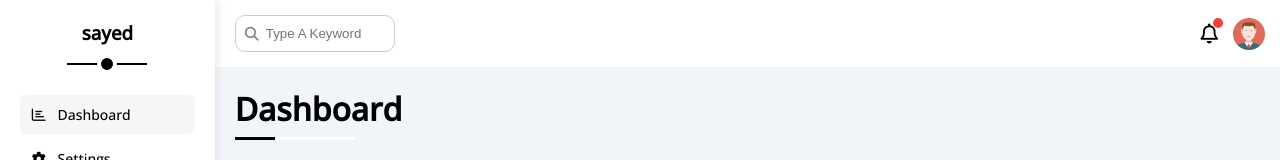
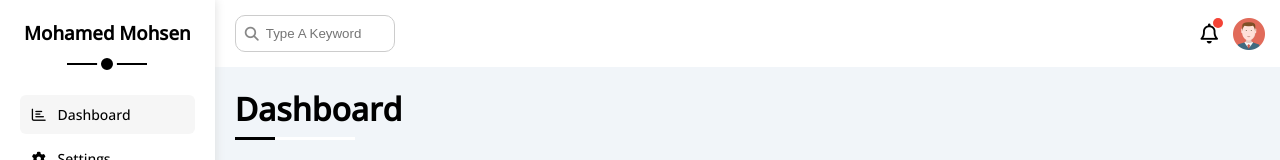
Before and after one commit to MohamedMohsen2024/Dashboard, a plain HTML site: page index.html in a window 1280 px wide. Shown: the top 160 px of the page. Drawn offline with nearby package versions, Linux system fonts and the light colour scheme.

Commit message:
Update index.html

```diff
--- a/index.html
+++ b/index.html
@@ -15,7 +15,7 @@
   <body>
     <div class="page d-flex">
       <div class="sidebar bg-white p-20 p-relative">
-        <h3 class="p-relative txt-c mt-0">sayed</h3>
+        <h3 class="p-relative txt-c mt-0">Mohamed Mohsen</h3>
         <ul>
           <li>
             <a class="active d-flex align-center fs-14 c-black rad-6 p-10" href="index.html">
```
